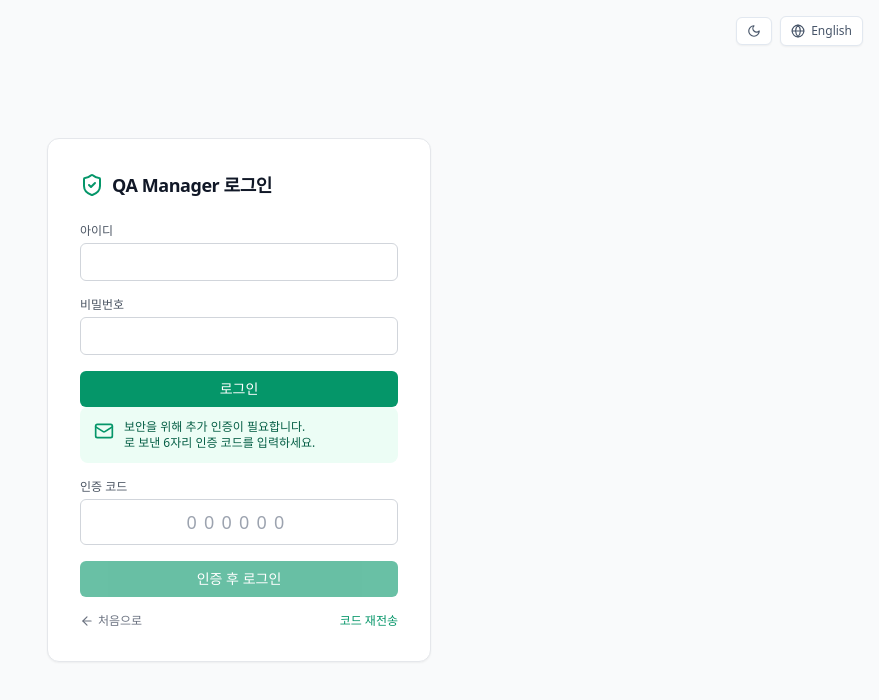
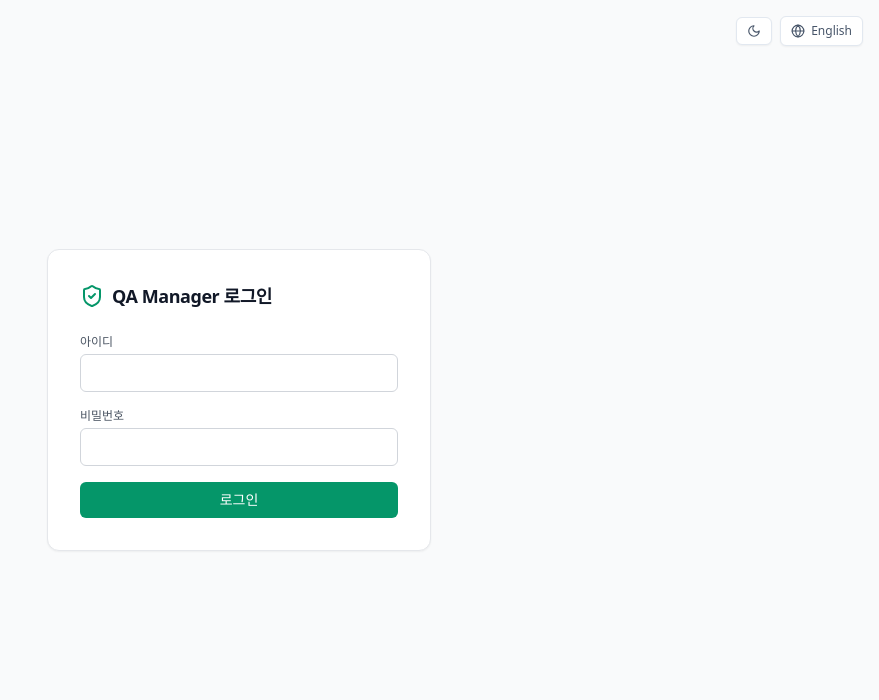
Before and after one commit to cygnus970209/qa-manager, a Nuxt app in the folder frontend/: page /auth/login in a window 1280 px wide. Shown: the top 700 px of the page, without its empty margins (401-1280 px from the left). Built offline with nearby package versions, Linux system fonts and the light colour scheme.

Commit message:
fix: 로그인 버그 수정

```diff
--- a/frontend/app/pages/auth/login.vue
+++ b/frontend/app/pages/auth/login.vue
@@ -242,7 +242,9 @@ function loginAs(acc: DemoAccount) {
       </div>
 
       <!-- 2단계: 이메일 OTP -->
-      <form v-else class="space-y-4" @submit.prevent="onVerifyOtp">
+      <!-- 2단계: 이메일 OTP. v-else 를 쓰면 바로 위 '데모 계정 목록' div 의 v-if 에 체이닝되어
+           운영(demoEnabled=false)에서 항상 노출되는 버그가 생긴다 — 반드시 명시적 v-if 로 둘 것 -->
+      <form v-if="step === 'otp'" class="space-y-4" @submit.prevent="onVerifyOtp">
         <div class="flex items-start gap-2.5 rounded-lg bg-emerald-50 px-3.5 py-3 dark:bg-emerald-500/10">
           <Mail class="mt-0.5 h-5 w-5 shrink-0 text-emerald-600 dark:text-emerald-400" />
           <p class="text-xs text-emerald-800 dark:text-emerald-300">
```
